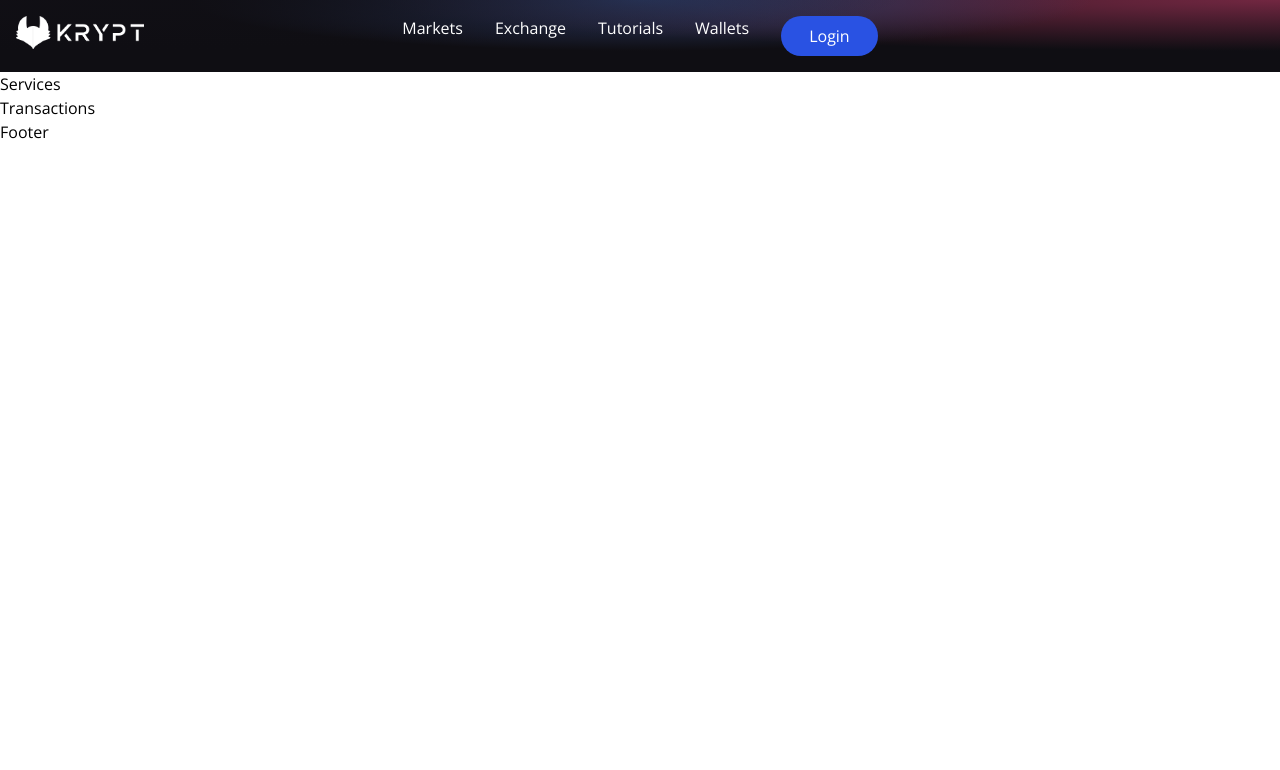
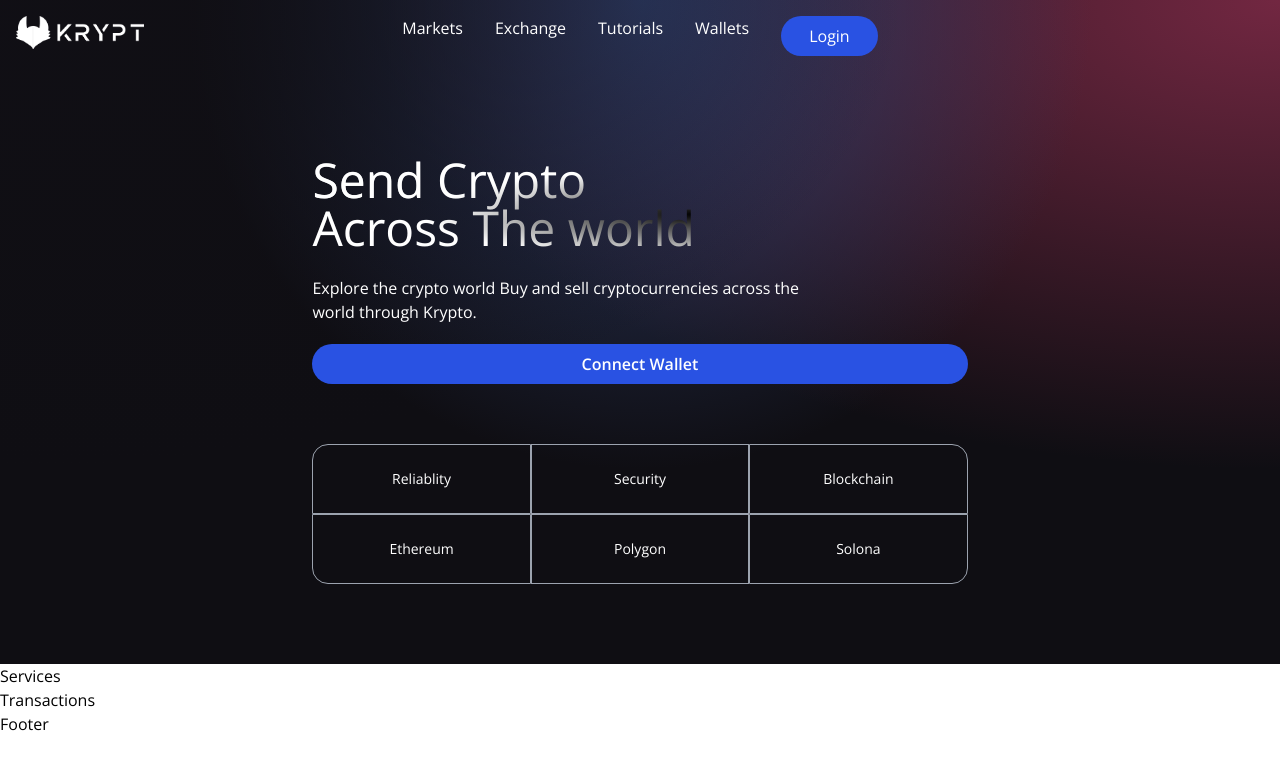
Before and after one commit to Crypto-Rutvik/Web3.0, a React (Vite) app: page / in a window 1280 px wide. Shown: the top 770 px of the page. Built offline with nearby package versions, Linux system fonts and the light colour scheme.

Commit message:
Welcome tab updated

```diff
--- a/src/components/Loader.jsx
+++ b/src/components/Loader.jsx
@@ -1,6 +1,8 @@
 const Loader = () => {
     return (
-        <h1>Loader</h1>
+        <div className="flex justify-center items-center py-3">
+        <div className="animate-spin rounded-full h-32 w-32 border-b-2 border-red-700" />
+      </div>
     );
 }
 
--- a/src/components/Welcome.jsx
+++ b/src/components/Welcome.jsx
@@ -1,6 +1,58 @@
+import { AiFillPayCircle } from "react-icons/ai";
+import { SiEthereum} from "react-icons/si";
+import { BsInfoCircle } from "react-icons/bs";
+
+import {Loader} from "./";
+const commonStyles = "min-h-[70px] sm:px-0 px-2 sm:min-w-[120px] flex justify-center items-center border-[0.5px] border-gray-400 text-sm font-light text-white";
+
+
 const Welcome = () => {
+    const connectWallet = () => {
+
+    }
     return (
-        <h1></h1>
+        <div className="flex w-full justify-center items-center">
+            <div className="flex mf:flex-row flex-col items-start justify-between md:p-20 py-12 px-4 ">
+                <div className="flex flex-1 justify-start items-start flex-col mf:mr-10">
+                    <h1 className="text-3xl sm:text-5xl text-white text-gradient py-1">
+                        Send Crypto <br /> Across The world
+                    </h1>
+                    <p className = "text-left mt-5 text-white font-light md:w-9/12 w-11/12 text-base">
+                        Explore the crypto world Buy and sell cryptocurrencies across the world through Krypto.
+                    </p>
+                    <button
+                        type="button"
+                        onClick={connectWallet}
+                        className="flex flex-row justify-center items-center w-full my-5 bg-[#2952e3] p-2 rounded-full cursor-pointer hover:bg-[#2546bd]"
+                        >
+                        <p className="text-white font-semibold ">
+                            Connect Wallet
+                        </p>
+                    </button>
+                    <div className="grid sm:grid-cols-3 grid-cols-2 w-full mt-10">
+                        <div className= {`rounded-tl-2xl ${commonStyles}`}>
+                            Reliablity
+                        </div>
+                        <div className = {commonStyles}>
+                            Security
+                        </div>
+                        <div className = {`md:rounded-tr-2xl ${commonStyles}`}>
+                            Blockchain
+                        </div>
+                        <div className = {`md:rounded-bl-2xl ${commonStyles}`}>
+                            Ethereum
+                        </div>
+                        <div className = {commonStyles}>
+                            Polygon
+                        </div>
+                        <div className = {`rounded-br-2xl ${commonStyles}`}>
+                            Solona
+                        </div>
+                    </div>
+                </div>
+
+            </div>
+        </div>
     );
 }
 
```
